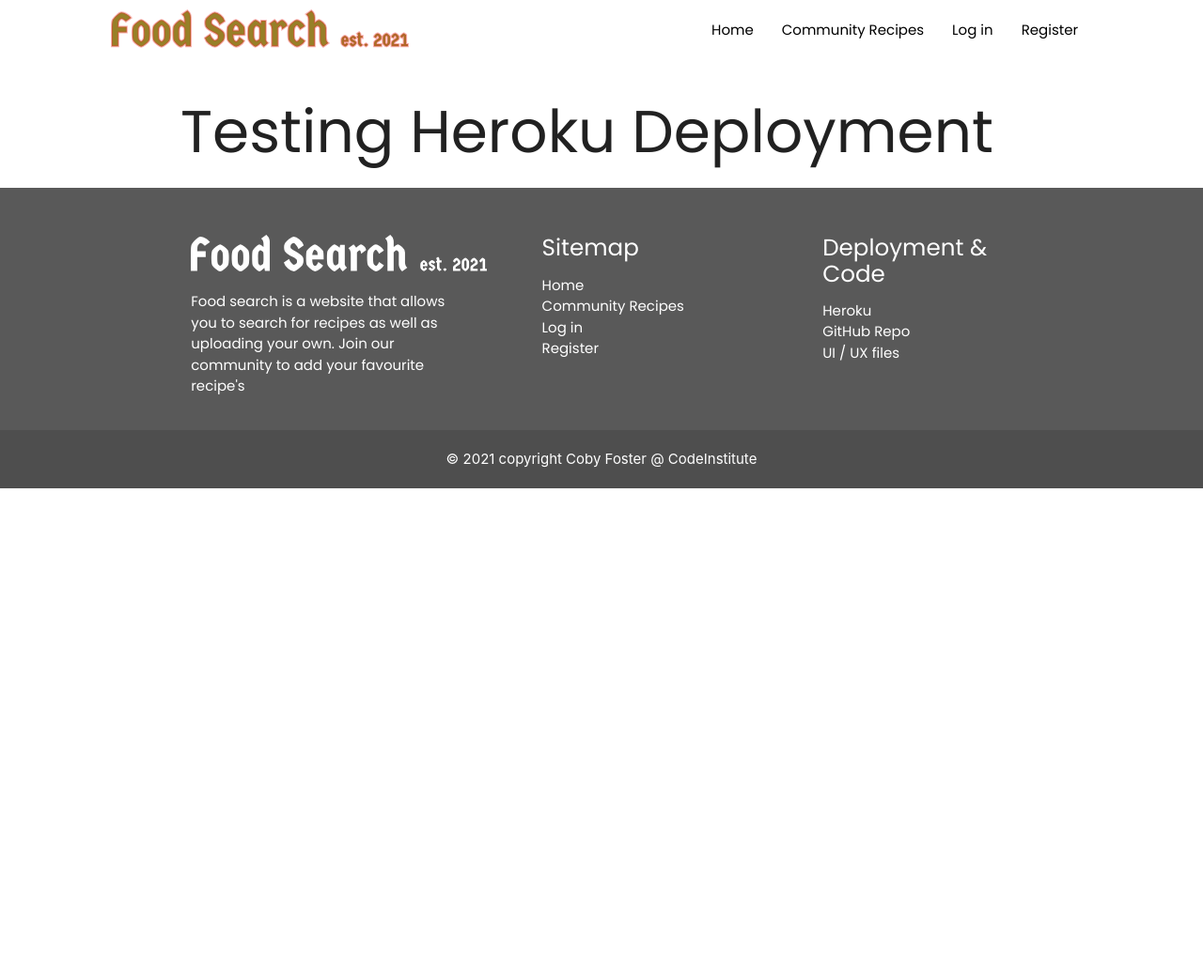
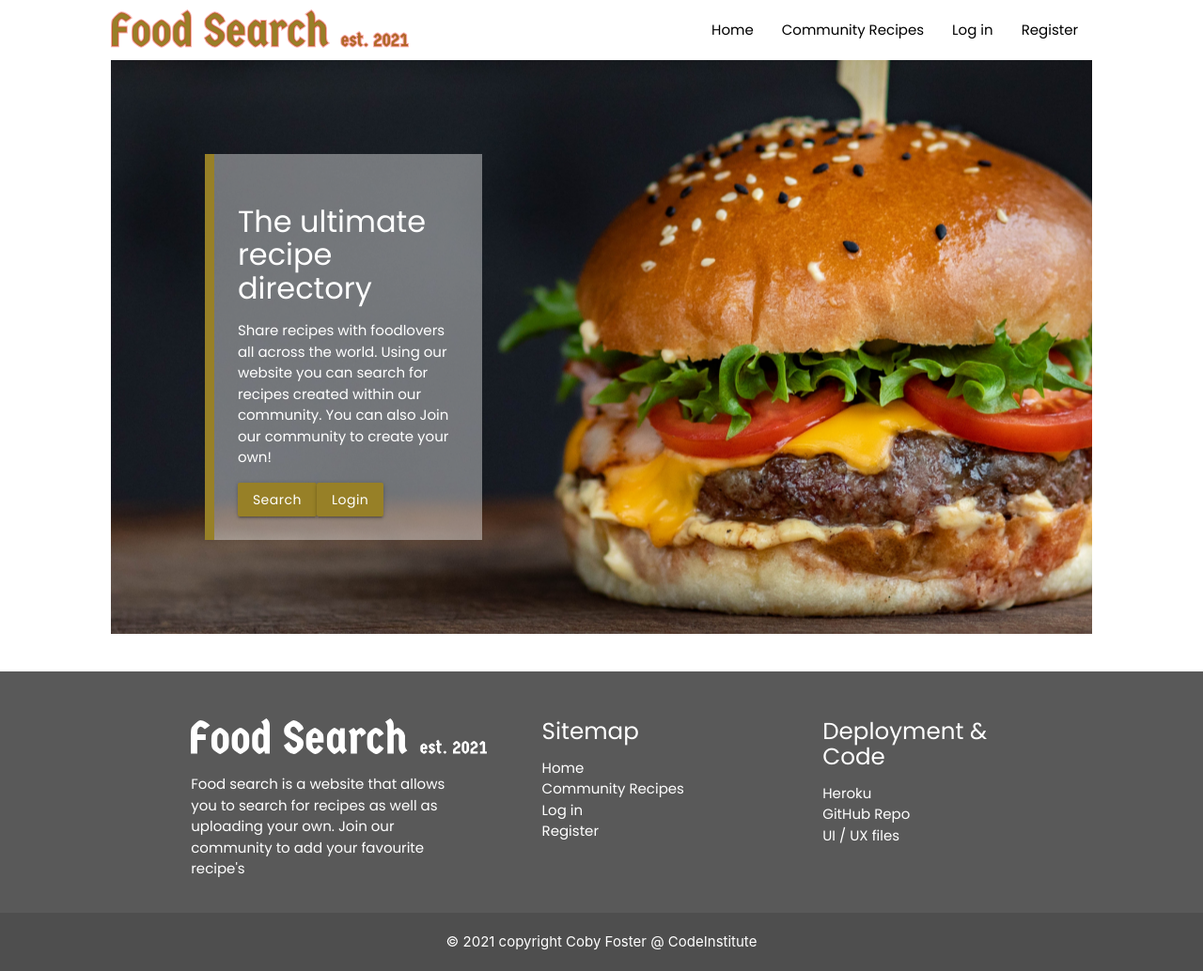
Before and after one commit to Code-Institute-Submissions/data-centric-dev-milestone, a Flask app: page / in a window 1280 px wide. Shown: the whole page at 94% size. Before the commit the page ends 520 px from the top, so only its background shows below. Run offline with Flask 2, Linux system fonts and the light colour scheme; data that the repository does not hold is empty; some libraries are stand-ins or nearby versions; some web fonts are replaced.

Commit message:
index changes and comments to styling

```diff
--- a/app.py
+++ b/app.py
@@ -2,7 +2,7 @@ import os
 from flask import (
     Flask, flash, render_template,
     redirect, request, session, url_for)
-from flask_pymongo import PyMongo
+from flask_pymongo import PyMongo, DESCENDING
 from bson.objectid import ObjectId
 from werkzeug.security import generate_password_hash, check_password_hash
 from datetime import date
@@ -23,7 +23,7 @@ mongo = PyMongo(app)
 @app.route("/")
 @app.route("/index")
 def index():
-    recipes = list(mongo.db.recipes.find())
+    recipes = mongo.db.recipes.find().sort([("day", DESCENDING)]).limit(4)
     return render_template("index.html", recipes=recipes)
 
 
--- a/static/css/style.css
+++ b/static/css/style.css
@@ -5,13 +5,11 @@
     color: black;
 }
 
+/* Global Typography */
 h1,h2,h3,h4,h5,h6,span,a,p, button {
     font-family: 'Poppins', sans-serif;
     font-weight: 400;
 }
-
-
-
 h3 {
     font-size: 32px;
 }
@@ -20,19 +18,6 @@ h4 {
 }
 strong {
     font-weight: 600;
-}
-span.created_by, .created_day {
-    font-size: 12px;
-}
-.login-card, .dedicated-recipe-card {
-    background-color: #595959;
-    border-left: 20px solid #978027;
-    padding: 15px;
-}
-@media (max-width:600px) {
-    .login-card{
-        display: block;
-    }
 }
 
 .btn {
@@ -44,25 +29,105 @@ span.created_by, .created_day {
     background-color: #C4A21C;
     color: white;
 }
+.text-border {
+    border-left: 5px solid #978027;
+    padding-left: 15px;
+}
+
+.icons {
+    margin-left: 30px;
+    color: #978027;
+    font-size: 18px;
+}
+.icons i {
+    margin-right: 10px;
+}
+
+a {
+    color: #978027;
+}
+
+/* Global Navigation & Header */
+
+.header-logo {
+    margin-top: 10px;
+}
+header .row {
+    margin-bottom: 0;
+}
+
+nav {
+    box-shadow: none;
+}
+
+/* Global Footer */
+
+footer {
+    padding-top: 50px;
+    background-color: #595959;
+}
+.footer-copyright {
+    background-color: #4e4e4e;
+    padding: 20px;
+}
+
+footer h5 {
+    margin:0;
+}
+
+/* Index styling */
+
+.banner-home {
+    background-image: url(../media/banner-home.png);
+    background-position: center center;
+    padding: 50px;
+}
+
+.home-banner-text-box {
+    padding: 25px;
+    border-left: 10px solid #978027;
+    background-color: rgba(255, 255, 255, 0.4);
+}
+
+/* Login Cards */
+
+.search-col {
+    margin-top: 5px;
+}
+
+.login-card h3 {
+    margin-top: 0;
+}
+
+.search-form {
+    padding-bottom: 25px;
+}
+
+.login-card, .dedicated-recipe-card {
+    background-color: #595959;
+    border-left: 20px solid #978027;
+    padding: 15px;
+}
+
 .login-text {
     padding-top: 25px;
 }
+.login-logo {
+    margin-left: auto;
+    margin-right: auto;
+}
+
+/* recipe Cards & Forms */
+span.created_by, .created_day {
+    font-size: 12px;
+}
+
 .input-field label, input, textarea {
     color: white;
 }
 .input-field input[type=text], .input-field input[type=password], .input-field textarea {
     border-bottom: 1px solid white;
     box-shadow: 0 1px 0 0 white;
-   }
-
-
-   .header-logo {
-       margin-top: 10px;
-   }
-
-   .login-logo {
-       margin-left: auto;
-       margin-right: auto;
  }
 
 .recipe-card {
@@ -77,45 +142,14 @@ span.created_by, .created_day {
 .recipe-card .btn {
     margin-left: 25px;
     margin-top: 20px;
-   } .created_day {
+}
+.created_day {
     margin-left: 15px;
-   }
-
-   @media (min-width:992px) {
-       .recipe-card {
-           height: 350px;
-       }
-
-   }
-
-   .text-border {
-       border-left: 5px solid #978027;
-       padding-left: 15px;
-   }
-
-   .icons {
-       margin-left: 30px;
-       color: #978027;
-       font-size: 18px;
-   } .icons i {
-       margin-right: 10px;
-   }
-
-   a {
-       color: #978027;
 }
 
 .banner-slim {
     background-image: url(../media/banner_slim.png);
     padding: 20px 0;
-}
-
-header .row {
-    margin-bottom: 0;
-}
-
-nav {
-    box-shadow: none;
 }
 
 .recipe-card h3 {
@@ -126,7 +160,6 @@ nav {
 .recipe-card .white-border {
     border-left: 5px solid white;
 }
-
 
 ul {
   list-style-type: none;
@@ -145,34 +178,28 @@ ul.method-list li {
     margin-top: 75px;
 }
 
+
+/* Media Queries */
+
 @media (min-width:1200px) {
+    .home-banner-text-box {
+        width: 35%;
+    }
+    .banner-home {
+        padding: 100px;
+    }
     .ingredients-box {
     border-left: 5px solid white;
     padding-left: 100px!important;
 }
 }
-
-footer {
-    padding-top: 50px;
-    background-color: #595959;
+@media (max-width:600px) {
+    .login-card{
+        display: block;
     }
-.footer-copyright {
-    background-color: #4e4e4e;
-    padding: 20px;
 }
-
-footer h5 {
-    margin:0;
+@media (min-width:992px) {
+    .recipe-card {
+         height: 350px;
     }
-
-.search-col {
-    margin-top: 5px;
 }
-
-.login-card h3 {
-    margin-top: 0;
-}
-
-.search-form {
-    padding-bottom: 25px;
-}
--- a/templates/index.html
+++ b/templates/index.html
@@ -1,15 +1,59 @@
 {% extends "base.html" %}
+
+{% block banner_slim %}
+<div class="row">
+    <div class="col m10 offset-m1">
+        <div class="banner-home">
+            <div class="white-text home-banner-text-box">
+                <h3>The ultimate recipe directory</h3>
+                <p>Share recipes with foodlovers all across the
+                    world. Using our website you can search for
+                    recipes created within our community.
+                    You can also Join our community to create
+                    your own!</p>
+                <a href="" class="btn">Search</a><a href="" class="btn">Login</a>
+            </div>
+        </div>
+    </div>
+</div>
+{% endblock %}
 {% block content %}
-<h1>Testing Heroku Deployment</h1>
 
-{% for recipe in recipes %}
-<div class="card blue">
-    <p>{{ recipe.name }}</p>
-        {% for desc in recipe.description %}
-            <li>{{ desc }}</li>
-        {% endfor %}
+
+
+
+
+<div class="row">
+    {% for recipe in recipes %}
+
+    <div class="col s12 xl6 m12">
+        <div class="card recipe-card">
+            <div class="text-border">
+                <h4>{{ recipe.name }}</h4>
+                <span class="created_by">by {{ recipe.created_by }}</span>
+            </div>
+            <p> {% for desc in recipe.description %}
+                {{ desc | truncate(120) }}
+                {% endfor %}
+            </p>
+            <div class="recipe-lower">
+
+
+                <span class="created_day">{{ recipe.day }}</span>
+                <div class="row">
+                    <a href="/recipe/{{ recipe.url }}" class="btn">View Recipe</a>
+                </div>
+                {% if session.user|lower == recipe.created_by|lower %}
+                <div class="row">
+                    <div class="icons">
+                        <a href="/edit_recipe/{{ recipe.url }}"><i class="fas fa-edit"></i></a>
+                        <a href="/delete_recipe/{{ recipe.url }}"><i class="fas fa-trash-alt"></i></a>
+                    </div>
+                </div>
+                {% endif %}
+            </div>
+        </div>
+    </div>
+    {% endfor %}
 </div>
-
-{% endfor %}
-
 {% endblock %}
--- a/templates/my_recipes.html
+++ b/templates/my_recipes.html
@@ -37,7 +37,6 @@
     </div>
 </div>
 <div class="row">
-
     {% for recipe in recipes %}
   {% if session.user|lower == recipe.created_by|lower %}
     <div class="col s12 xl6 m12">
@@ -66,6 +65,5 @@
     </div>
         {% endif %}
     {% endfor %}
-
 </div>
 {% endblock %}
```
Also changed, not shown: static/media/banner-home.png (added). Lines whose indentation alone changed are shown as unchanged.
